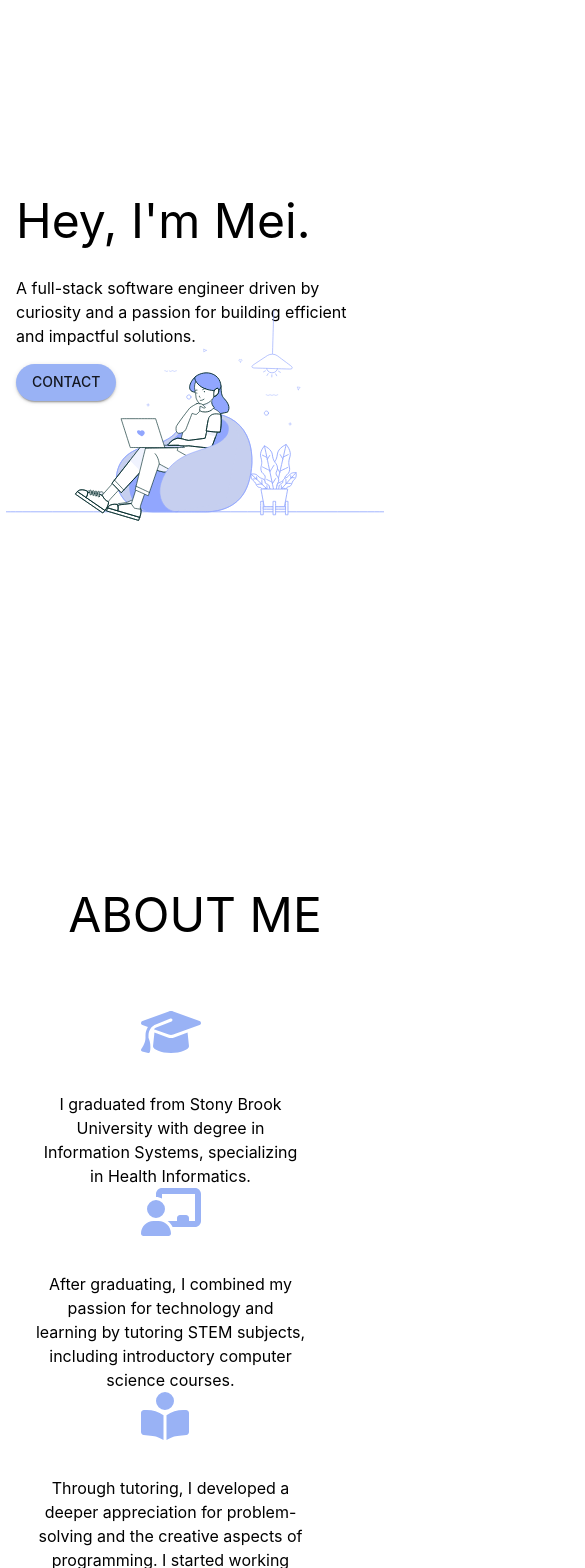
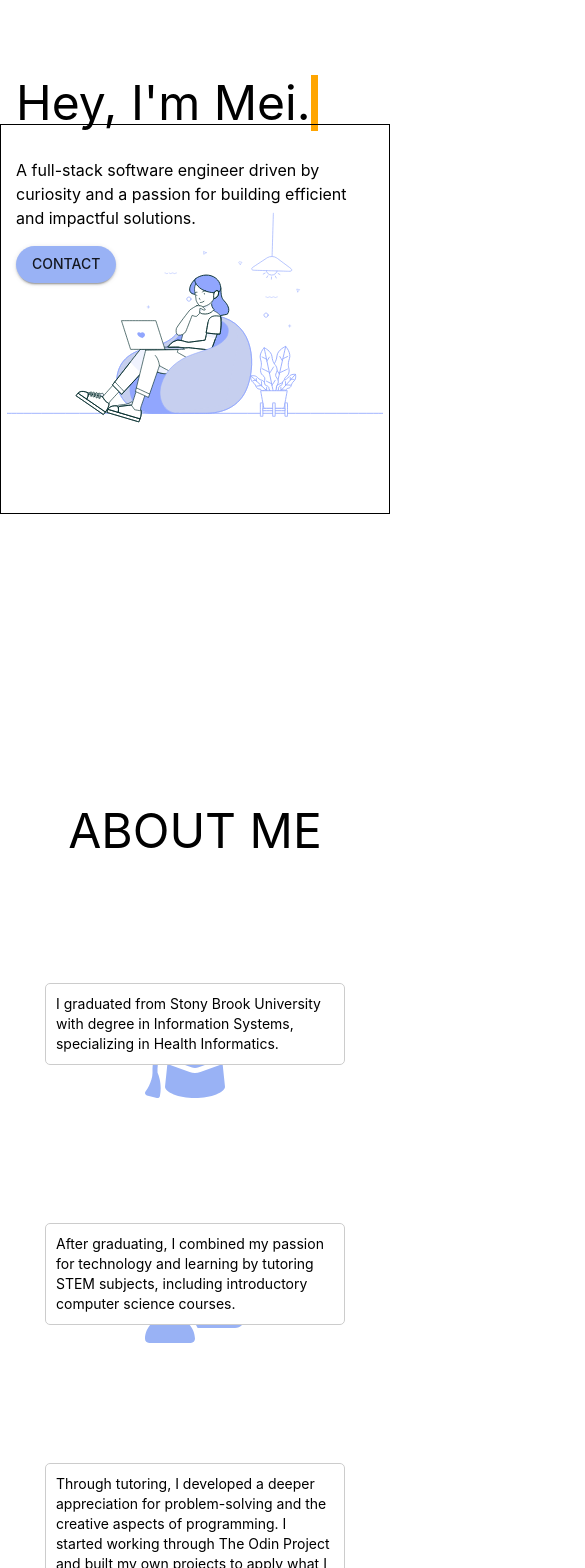
Before and after one commit to meifhuang/Portfolio-Website, a React (Vite) app in the folder portfolio/: page / in a window 390 px wide. Shown: the part 80-1648 px from the top of the page, 585 px wide, since content can reach past the window. Built offline with nearby package versions, Linux system fonts and the light colour scheme.

Commit message:
responsive

```diff
--- a/portfolio/src/components/About.tsx
+++ b/portfolio/src/components/About.tsx
@@ -1,10 +1,12 @@
-import React from 'react';
+import React, { useState } from 'react';
 import {
   Stack,
   Box,
   Typography,
   Divider,
-  useMediaQuery
+  Container,
+  useMediaQuery,
+  Button,
 } from '@mui/material';
 import { useTheme } from '@mui/material/styles';
 
@@ -31,41 +33,23 @@ const About: React.FC = () => {
   ]
 
   return (
-
+    <Container id="about" sx={{ minHeight: '90vh',alignItems: 'center', justifyContent: 'center', display: 'flex' }}>
     <Stack sx={{ height: 'fit-content' }}>
       <Typography variant="h3" gutterBottom textAlign="center" p={6}>
         ABOUT ME
       </Typography>
-      <Box sx={{ display: 'flex', flexDirection: 'column', alignItems: 'center', justifyContent: 'center'}}>
-        <Box sx={{
-          display: 'flex',
-          flexDirection: isMobile ? 'column' : 'row',
-          alignItems: 'start',
-          width: '90%',
-          mb: 4,
-          position:'relative',
-          mx:'auto'
-          }}>
+      <Box sx={{display: 'flex', flexDirection: isMobile ? 'column' : 'row', alignItems: 'center', justifyContent: 'center', position: 'relative', width: '100%', margin: '20px 0'}}>
           {timeline.map((step, index) => (
-              <React.Fragment key={index}>
-                <Box sx={{ display: 'flex', flexDirection: 'column', alignItems: 'center', mx: 2, minWidth: '220px', animation: 'fadeIn 1s ease-in-out' }}>
-                  <Box sx={{ width: '60px', height: '60px', mb: 3, zIndex: 1 }}>
-                    {step.icon}
-                  </Box>
-                  <Box sx={{ width: '270px', textAlign: 'center' }}>
-                    <Typography variant="body1">
-                      {step.text}
-                    </Typography>
-                  </Box>
-                </Box>
-                {index < timeline.length - 1 && (
-                  <Divider orientation="vertical" flexItem sx={{ mx: 2 }} />
-                )}
-              </React.Fragment>
-            ))}
+            <Box key={index} className="timeline-icon" sx={{position: 'relative', zIndex: 1, margin: '5rem', cursor:'pointer', width: '100px'}} >
+              {step.icon}
+              <Box className="timeline-text">
+                <Typography variant="body2">{step.text}</Typography>
+              </Box>
+            </Box>
+          ))}
         </Box>
-      </Box>
     </Stack>
+  </Container>
   )}
 
 export default About;
--- a/portfolio/src/components/Experience.tsx
+++ b/portfolio/src/components/Experience.tsx
@@ -56,21 +56,28 @@ const ExperienceSection: React.FC = () => {
       </Box>
 
       {experiences.map((experience, index) => (
-        <Stack key={index} mx={20} flexDirection='row' alignItems='center' justifyContent='space-between' gap={1}>
-          <Box sx={{width: '400px'}}>
-            <Typography variant='h4'>
-              {experience.company}
-            </Typography>
-            <Box sx={{height:'2px', width:'200px', border:1, ml: 5, my: 3}}> </Box>
-            <Typography> {experience.description} </Typography>
-          </Box>
+        <Stack key={index} mx={20} flexDirection={isMobile ? 'column-reverse' : 'row'} alignItems='center' justifyContent='space-between' gap={1}>
+
+        <Box sx={{ width: '19.5rem', border: 1, display: 'flex', flexDirection: 'column', alignItems: 'center', backgroundColor: '#f9f9f9', borderRadius: '8px', boxShadow: '0 4px 8px rgba(0, 0, 0, 0.1)', }}>
+      {!isMobile && (
+        <>
+          <Typography variant="h4" sx={{ textAlign: 'center', fontWeight: 'bold', marginBottom: '10px' }}>
+            {experience.company}
+          </Typography>
+          <Box sx={{ height: '2px', width: '200px', backgroundColor: '#000', marginBottom: '20px' }}></Box>
+        </>
+      )}
+      <Typography variant="body1" sx={{ textAlign: 'center', maxWidth: '600px', lineHeight: '1.6'}}>
+        {experience.description}
+      </Typography>
+    </Box>
           <Box>
           </Box>
           <Box sx={{ position: 'relative' }}>
             <Box component="a" href={experience.link} target="_blank" rel="noopener noreferrer">
               <Box component="img" src={experience.logo}
                 sx={{
-                  minWidth: '240px',
+                  minWidth: '280px',
                   height: '200px',
                   border: 1,
                   borderRadius: '1rem',
--- a/portfolio/src/components/Home.tsx
+++ b/portfolio/src/components/Home.tsx
@@ -18,13 +18,14 @@ const Home: React.FC = () => {
 return (
   <Container id="about"
         sx={{
-            height:'100vh'
+            minHeight:'90vh',
+            paddingTop: '5rem',
         }}>
         <Stack
             height='100%'
             direction='column'
-            alignItems="center"
-            justifyContent= {isMobile ? "center" : "start"}
+            alignItems="start"
+            justifyContent= "center"
         >
         <Stack>
             <Box sx={{
@@ -32,9 +33,9 @@ return (
                 flexDirection:'column',
                 justifyContent: 'center',
                 alignItems: 'start',
-                maxWidth: '35rem',
-                marginTop: isMobile ? 0 : 15,
-                marginBottom: isMobile ? 30: 0,
+                maxWidth: '22rem',
+                marginTop: isMobile ? 0 : 10,
+                marginBottom: isMobile ? 35: 30,
                 }}>
                <Typography variant='h3'>
                   <span className="typing-animation">Hey, I'm Mei.</span>
@@ -51,10 +52,10 @@ return (
                 width: '100%',
                 maxWidth: '700px',
                 height: 'auto',
-                aspectRatio: '1',
+                right: 0,
+                border: 1,
             }}>
-
-        <Animation className="svg-animate"/>
+        <Animation className="svg-animate" />
 
     {/* <DotLottieReact
       src="https://lottie.host/0404b2cf-3a04-49af-82e7-4dbe34915956/3ZI9PYL6Qe.lottie"
--- a/portfolio/src/components/Skills.tsx
+++ b/portfolio/src/components/Skills.tsx
@@ -1,4 +1,4 @@
-import { Box, Typography } from '@mui/material';
+import { Box, Typography, Grid } from '@mui/material';
 import HTML from '../assets/skills/HTML5.png';
 import CSS from '../assets/skills/CSS3.png';
 import JS from '../assets/skills/JavaScript.png';
@@ -14,10 +14,8 @@ import Bootstrap from '../assets/skills/bootstrap.png';
 import TailwindCSS from '../assets/skills/tailwind.png';
 import MaterialUI from '../assets/skills/materialUI.png';
 import PostgresSQL from '../assets/skills/postgres.png';
-
-
+import useMediaQuery from '@mui/material/useMediaQuery';
 import SkillBox from './SkillBox';
-
 
 // Sample skills data
 const skills = [
@@ -37,11 +35,14 @@ const skills = [
   { name: 'Node.js', image: Node },
   { name: 'Express', image: Express },
 ];
+import { useTheme } from '@mui/material/styles';
+
 
 export default function Skills() {
-
+  const theme = useTheme();
+  const isMobile = useMediaQuery(theme.breakpoints.down('md'));
   return (
-      <Box sx={{ display: 'flex', alignItems: 'center', justifyContent:'space-around', padding: '20px', mb:15}}>
+      <Box sx={{ display: 'flex', flexDirection: isMobile ? 'column' : 'row', alignItems: 'center', justifyContent:'space-around', padding: '20px', mb:15}}>
         {/* Skills Title */}
         <Box sx={{ width: '150px', marginRight: '30px', textAlign: 'left' }}>
           <Typography variant="h3" sx={{ fontWeight: 'bold', marginBottom: '20px' }}>
@@ -52,7 +53,15 @@ export default function Skills() {
         </Box>
 
         {/* Skills Columns */}
-        <Box sx={{ display: 'flex', gap: '30px' }}>
+          {isMobile ? <>
+          <Grid container spacing={2} justifyContent="center">
+          {skills.map((skill, index) => (
+            <Grid item xs={4} sm={3} md={2} key={index}>
+              <SkillBox name={skill.name} image={skill.image} />
+            </Grid>
+          ))}
+      </Grid></> :
+        <Box sx={{ display: 'flex', gap: '30px'}}>
 
           <Box sx={{ display: 'flex', flexDirection: 'column', gap: '20px', mt:10}}>
             {skills.slice(0, 3).map((skill, index) => (
@@ -76,6 +85,7 @@ export default function Skills() {
               ))}
           </Box>
       </Box>
+    }
   </Box>
   )
 }
--- a/portfolio/src/styles.css
+++ b/portfolio/src/styles.css
@@ -63,3 +63,20 @@
         transform: translateX(0);
     }
 }
+
+
+/* ABOUT ME  */
+
+  .timeline-text {
+    position: absolute;
+    top: -40px;
+    left: 50%;
+    transform: translateX(-50%);
+    background-color: white;
+    padding: 10px;
+    border: 1px solid #ccc;
+    border-radius: 5px;
+    transition: opacity 0.3s ease-in-out, transform 0.3s ease-in-out;
+    pointer-events: none;
+    width: 300px;
+  }
```
